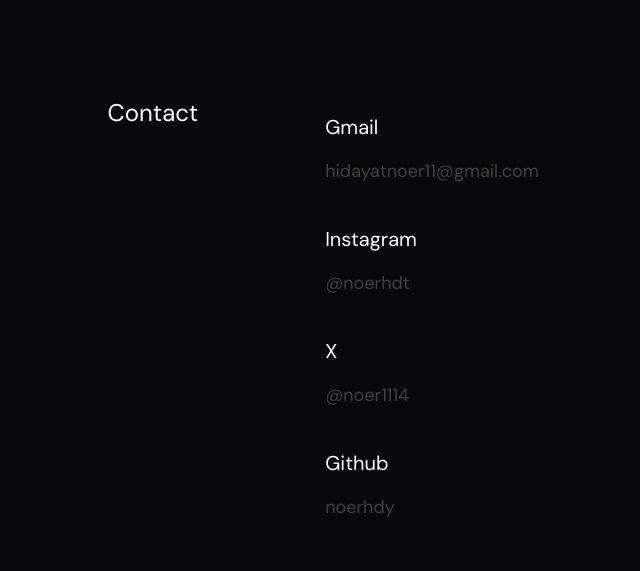
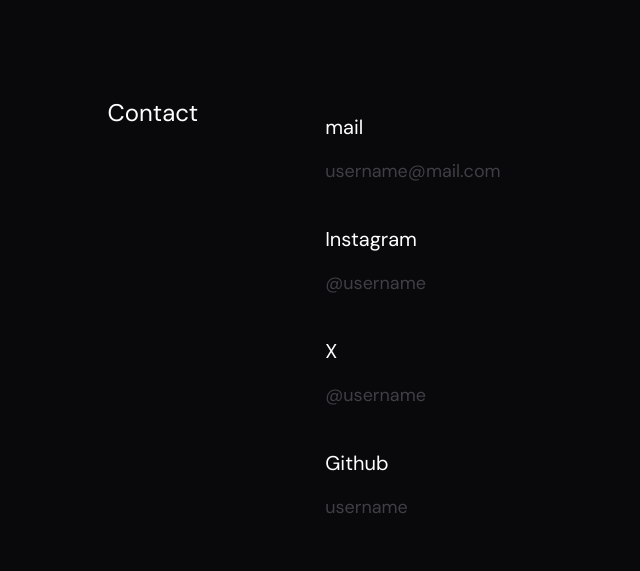
Before and after one commit to noerhdy/Zen-layout, a React (Vite) app: page /about in a window 1280 px wide. Shown: the part 947-1518 px from the top of the page, without its empty margins (206-846 px from the left). Built offline with nearby package versions, Linux system fonts and the light colour scheme.

Commit message:
no link to sosmed

```diff
--- a/src/components/NavbarSection.jsx
+++ b/src/components/NavbarSection.jsx
@@ -4,7 +4,7 @@ import { NavLink, Outlet } from "react-router-dom";
 
 export const dataTwitter = {
   name: "X",
-  url: "https://twitter.com/Noer1114",
+  url: " ",
 };
 const handleClick = (url) => {
   window.open(url, "_blank", "noopener,noreferrer");
--- a/src/constants/index.jsx
+++ b/src/constants/index.jsx
@@ -57,6 +57,28 @@ export const dataCards = [
 
 export const dataContacts = [
   {
+    name: "mail",
+    url: " ",
+    username: "username@mail.com",
+  },
+  {
+    name: "Instagram",
+    url: " ",
+    username: "@username",
+  },
+  {
+    name: "X",
+    url: " ",
+    username: "@username",
+  },
+  {
+    name: "Github",
+    url: " ",
+    username: "username",
+  },
+];
+export const dataContacts2 = [
+  {
     name: "Gmail",
     url: "https://mail.google.com/mail/u/0/?view=cm&tf=1&fs=1&to=hidayatnoer11@gmail.com",
     username: "hidayatnoer11@gmail.com",
```
